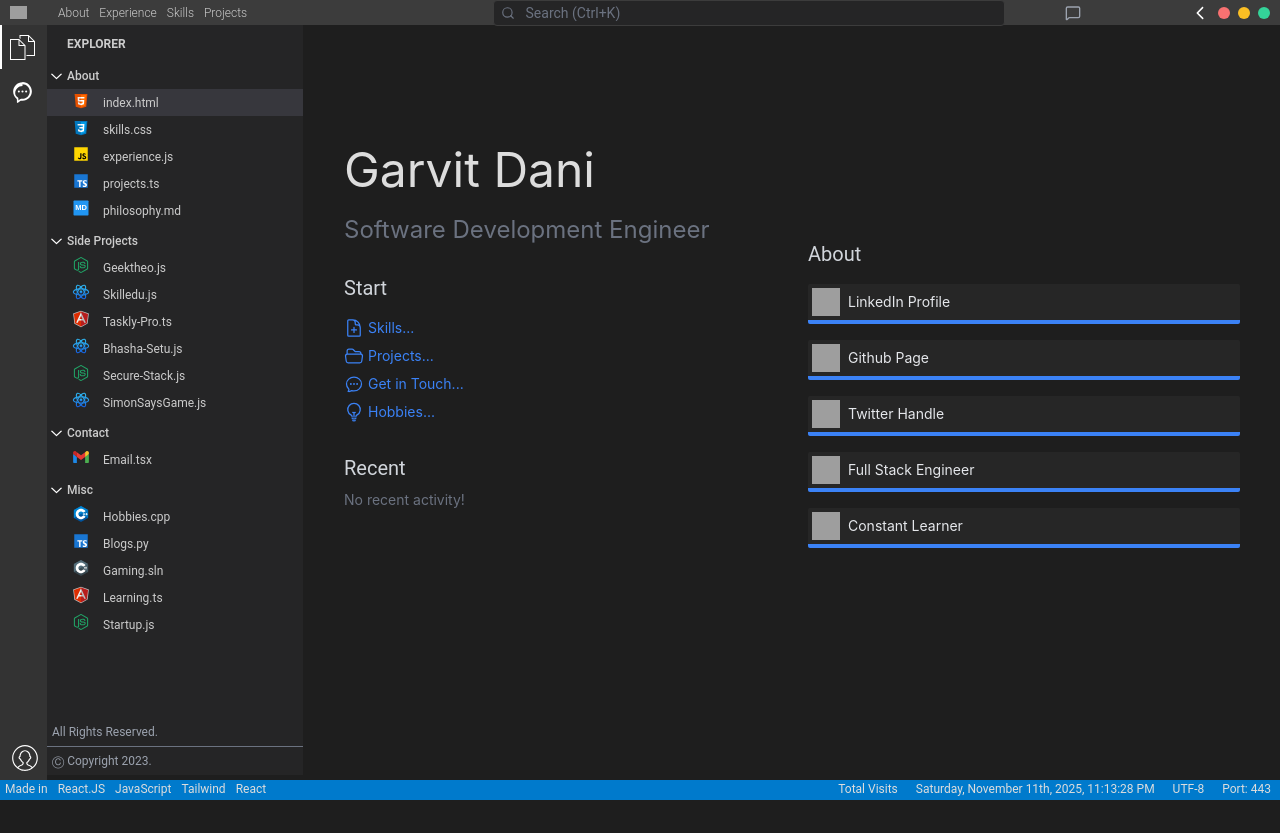
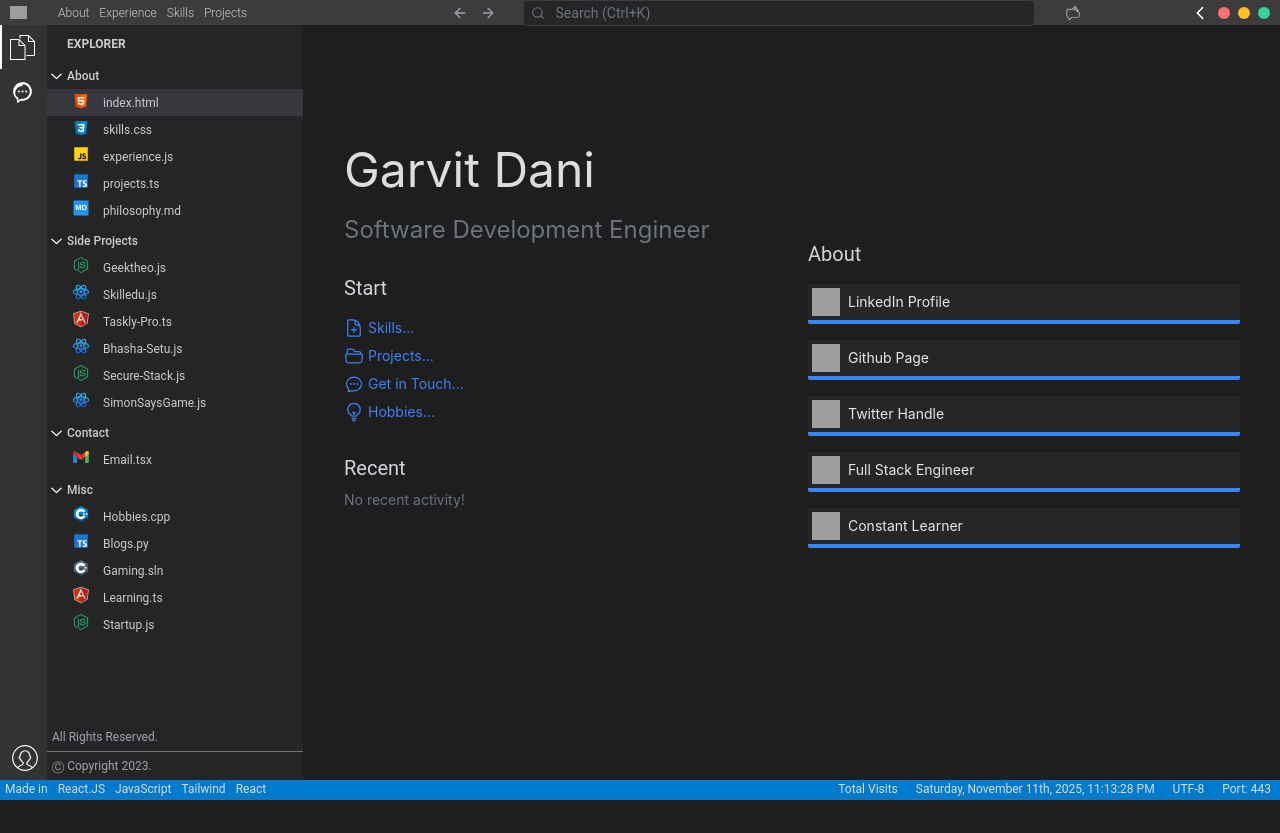
Before and after one commit to Garvit-developer/VS-Code_Style_Portfolio_Website, a React (Vite) app in the folder Client/: page / in a window 1280 px wide. Built offline with nearby package versions, Linux system fonts and the light colour scheme; grey boxes are pictures that could not be loaded.

Commit message:
forward and backward navigation buttons in header and chatbot icon updations

```diff
--- a/Client/src/Components/Layouts/Layout.jsx
+++ b/Client/src/Components/Layouts/Layout.jsx
@@ -165,7 +165,7 @@ import React, { useEffect, useState, Suspense, lazy } from "react";
 import styles from "./Layout.module.css";
 import { SideSecondPanel } from "./SeondPanel/SideSecondPanel";
 import SearchBar from "../Search/SearchBar";
-import { MessageSquare } from "lucide-react";
+import { MessageSquare, ArrowLeft, ArrowRight } from "lucide-react";
 
 // import countapi from "countapi-js";
 import { numberTOWords } from "../Helper/utility";
@@ -256,19 +256,35 @@ const Layout = ({ children }) => {
 
                 {/* SEARCH BAR (CENTERED) */}
                 <div className="flex-1 max-w-2xl px-4 flex items-center justify-center gap-2">
+                    <div className="flex items-center gap-1">
+                        <button
+                            onClick={() => navigate(-1)}
+                            className="p-1 rounded hover:bg-[#37373d] text-gray-400 hover:text-white transition-colors"
+                            title="Go Back"
+                        >
+                            <ArrowLeft className="w-4 h-4" />
+                        </button>
+                        <button
+                            onClick={() => navigate(1)}
+                            className="p-1 rounded hover:bg-[#37373d] text-gray-400 hover:text-white transition-colors"
+                            title="Go Forward"
+                        >
+                            <ArrowRight className="w-4 h-4" />
+                        </button>
+                    </div>
                     <div className="flex-1 w-full">
                         <SearchBar />
                     </div>
                     <button
                         onClick={toggleChatbot}
-                        className={`p-1.5 rounded-md transition-all duration-200 border border-transparent
+                        className={`p-1 rounded-md transition-all duration-200 border border-transparent
                             ${showChatbot
-                                ? "bg-[#37373d] text-white border-[#454545]"
+                                ? " text-white border-[#454545]"
                                 : "text-gray-400 hover:bg-[#37373d] hover:text-white"
                             }`}
                         title="Toggle Chatbot"
                     >
-                        <MessageSquare className="w-4 h-4" />
+                        <img src="/Chatbot_img.png" className="w-5 h-5" />
                     </button>
                 </div>
 
--- a/Client/src/pages/index.jsx
+++ b/Client/src/pages/index.jsx
@@ -341,7 +341,7 @@ const Home = () => {
                                                 <div className="text-blue-500 cursor-pointer text-sm pb-2 font-sans flex gap-1 items-center">
                                                     {item.slice(1)}
                                                     <span className="text-gray-300 pl-2">
-                                                        E:/RajSavaliya{item}
+                                                        E:/GarvitDani{item}
                                                     </span>
                                                 </div>
                                             </Link>
--- a/Client/src/styles/globals.css
+++ b/Client/src/styles/globals.css
@@ -285,7 +285,7 @@ ul.side-header-botton-menu {
   top: 25px;
   left: 47px;
   width: 256px;
-  height: calc(100vh - 50px);
+  height: calc(100vh - 45px);
   overflow-x: hidden;
 }
 
@@ -324,7 +324,7 @@ ul.side-header-botton-menu {
   top: 25px;
   left: 47px;
   width: 256px;
-  height: calc(100vh - 50px);
+  height: calc(100vh - 45px);
   overflow-x: hidden;
   animation: slideIn 0.3s ease-out forwards;
 }
```
Also changed, not shown: Client/public/Chatbot_img.png (added).
